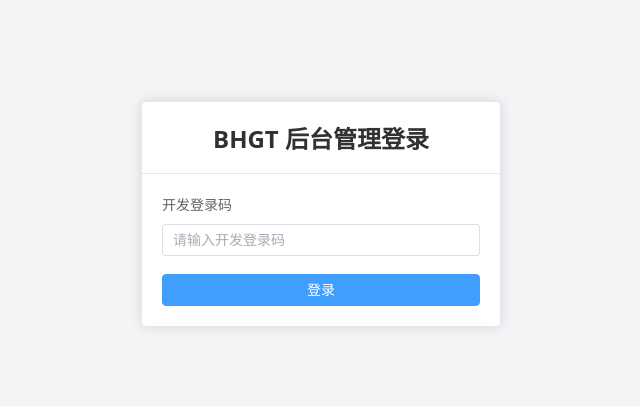
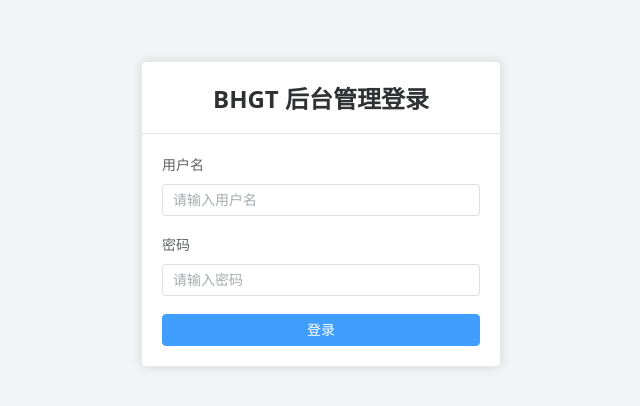
Before and after one commit to 315920958/bhgt-admin, a Vue app: page /login in a window 1280 px wide. Shown: the part 186-592 px from the top of the page, without its empty margins (319-959 px from the left). Built offline with nearby package versions, Linux system fonts and the light colour scheme; no server answers.

Commit message:
feat: admin 登录页改为 username+password
- LoginView.vue 改为管理员登录表单
- config/api.ts DEV_LOGIN → ADMIN_LOGIN

```diff
--- a/src/config/api.ts
+++ b/src/config/api.ts
@@ -12,7 +12,7 @@ export interface ApiConfigItem {
  */
 export const apiConfig = {
   HEALTH: { url: '/api', method: 'get' },
-  DEV_LOGIN: { url: '/api/auth/dev-login', method: 'post' },
+  ADMIN_LOGIN: { url: '/api/auth/admin-login', method: 'post' },
 } as const satisfies Record<string, ApiConfigItem>
 
 export type ApiKey = keyof typeof apiConfig
--- a/src/views/login/LoginView.vue
+++ b/src/views/login/LoginView.vue
@@ -6,18 +6,26 @@ import { request } from '@/network'
 
 const router = useRouter()
 
-const loginCode = ref('')
+const username = ref('')
+const password = ref('')
 const loading = ref(false)
 
 const handleLogin = async () => {
-  if (!loginCode.value.trim()) {
-    ElMessage.warning('请输入登录码')
+  if (!username.value.trim()) {
+    ElMessage.warning('请输入用户名')
+    return
+  }
+  if (!password.value) {
+    ElMessage.warning('请输入密码')
     return
   }
   loading.value = true
   try {
-    // dev-login 返回的 token 会由 request 拦截器自动写入外层 auth 并存入 localStorage
-    await request('DEV_LOGIN', { loginCode: loginCode.value.trim() })
+    // admin-login 返回的 token 会由 request 拦截器自动写入外层 auth 并存入 localStorage
+    await request('ADMIN_LOGIN', {
+      username: username.value.trim(),
+      password: password.value,
+    })
     ElMessage.success('登录成功')
     router.push('/')
   } finally {
@@ -33,8 +41,17 @@ const handleLogin = async () => {
         <h2>BHGT 后台管理登录</h2>
       </template>
       <el-form label-position="top" @submit.prevent>
-        <el-form-item label="开发登录码">
-          <el-input v-model="loginCode" placeholder="请输入开发登录码" clearable />
+        <el-form-item label="用户名">
+          <el-input v-model="username" placeholder="请输入用户名" clearable />
+        </el-form-item>
+        <el-form-item label="密码">
+          <el-input
+            v-model="password"
+            type="password"
+            placeholder="请输入密码"
+            show-password
+            @keyup.enter="handleLogin"
+          />
         </el-form-item>
         <el-button type="primary" :loading="loading" @click="handleLogin" style="width: 100%">
           登录
```
